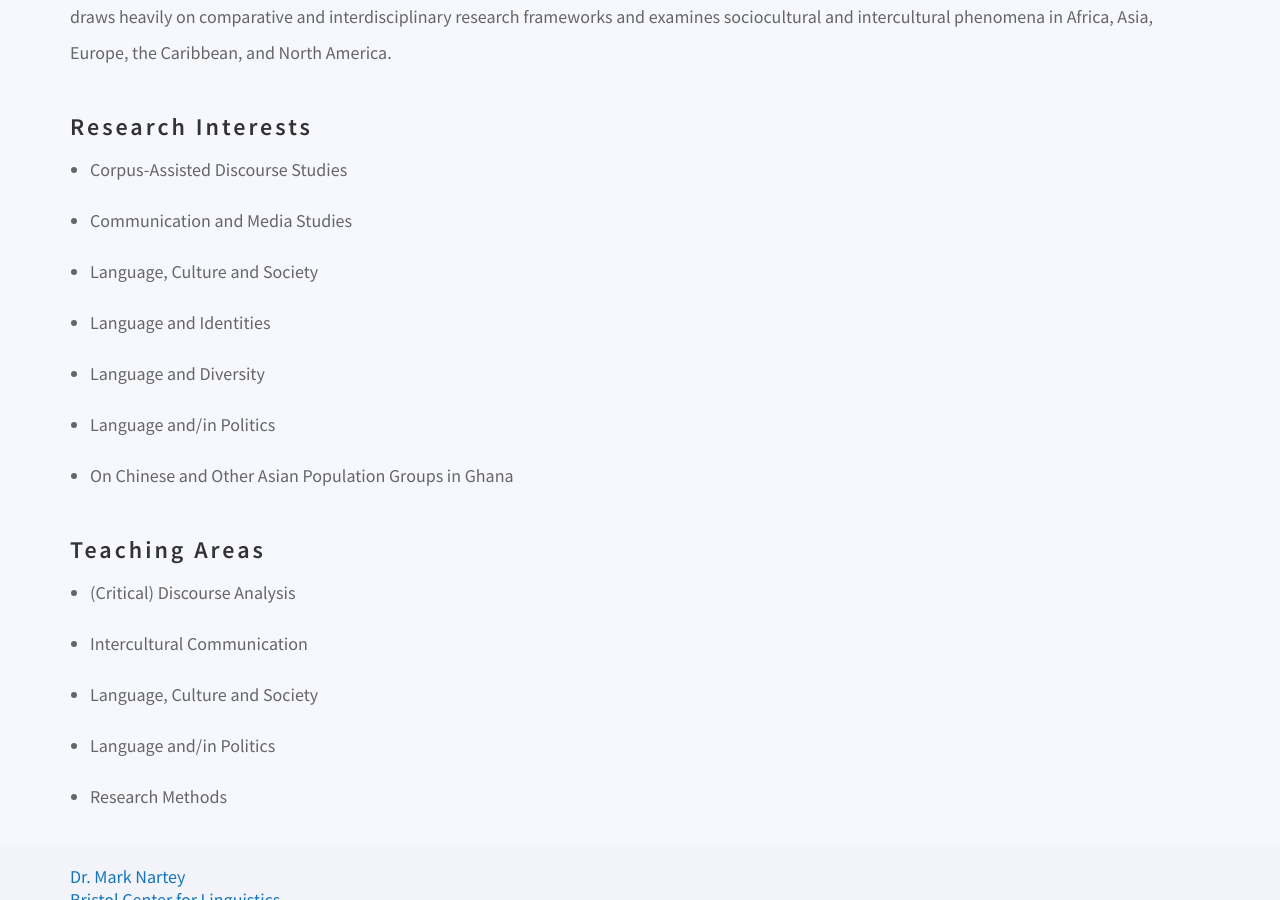
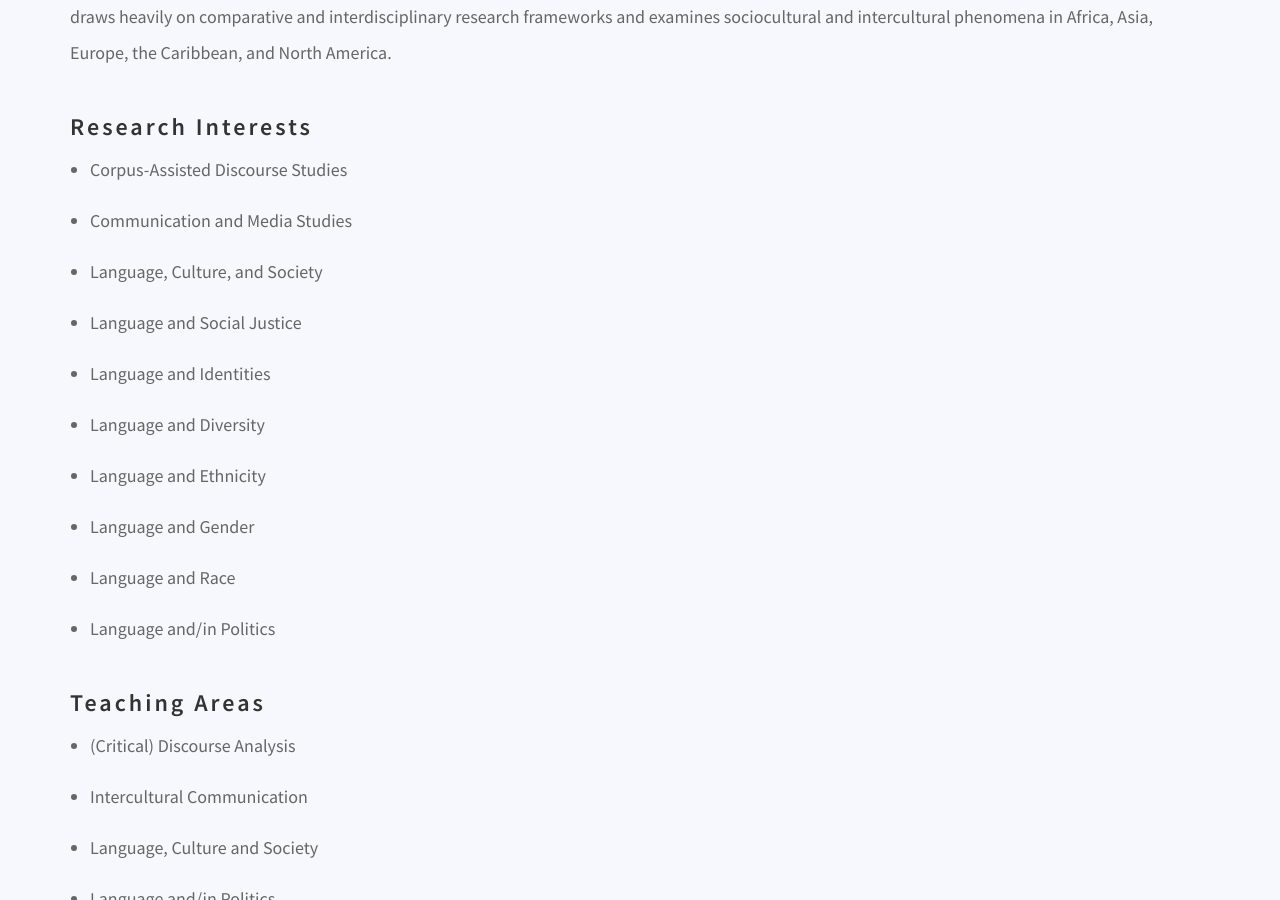
Before and after one commit to danielcornock/marknartey.com, a Jekyll site: the page built from index.md, in a window 1280 px wide and 900 px high, scrolled down 1023 px. Built offline with Jekyll 4.4.1, drawn with Linux system fonts in a browser that asks for light colours; nearby versions of some CDN libraries; a script that is not in the unit is left out.

Commit message:
Update Pages “about”

```diff
--- a/index.md
+++ b/index.md
@@ -25,11 +25,14 @@
 
 * Corpus-Assisted Discourse Studies
 * Communication and Media Studies
-* L﻿anguage, Culture and Society
+* L﻿anguage, Culture, and Society
+* L﻿anguage and Social Justice
 * Language and Identities
 * Language and Diversity
+* L﻿anguage and Ethnicity
+* L﻿anguage and Gender
+* L﻿anguage and Race
 * Language and/in Politics
-* On Chinese and Other Asian Population Groups in Ghana
 
 ## Teaching Areas
 
```
